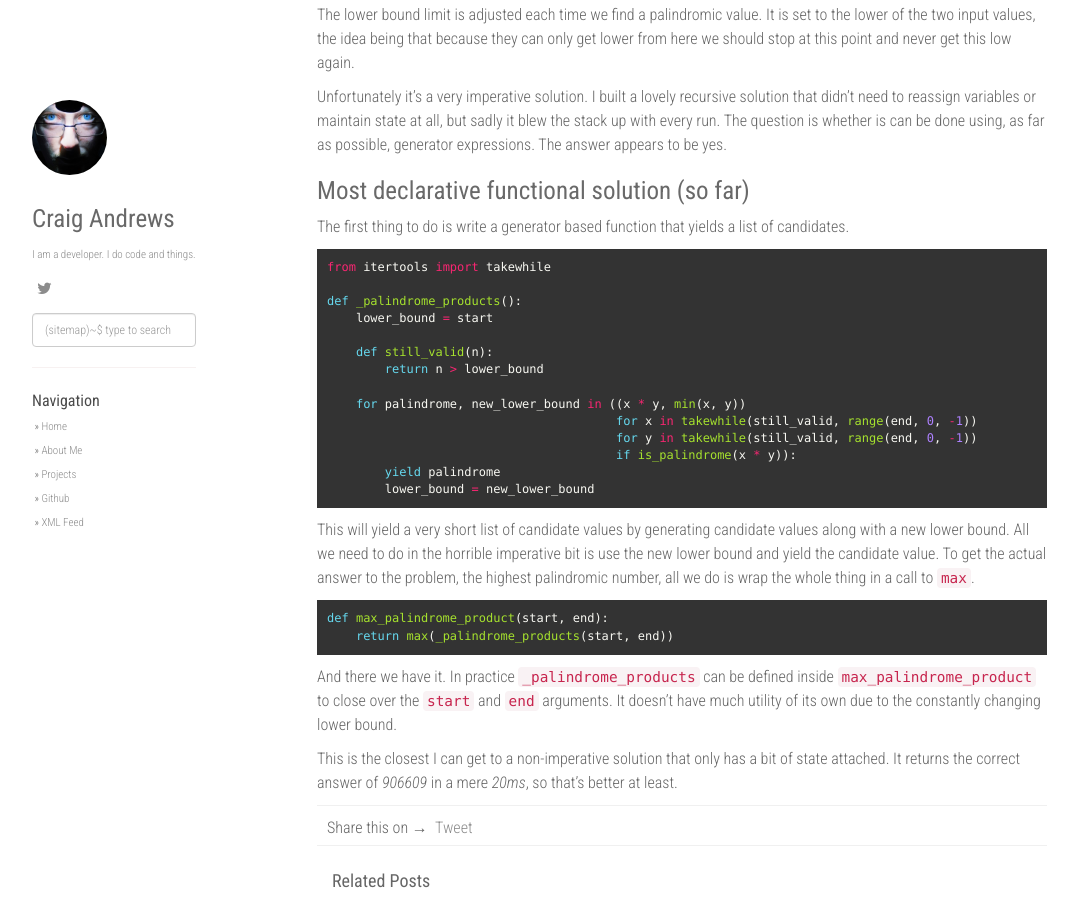
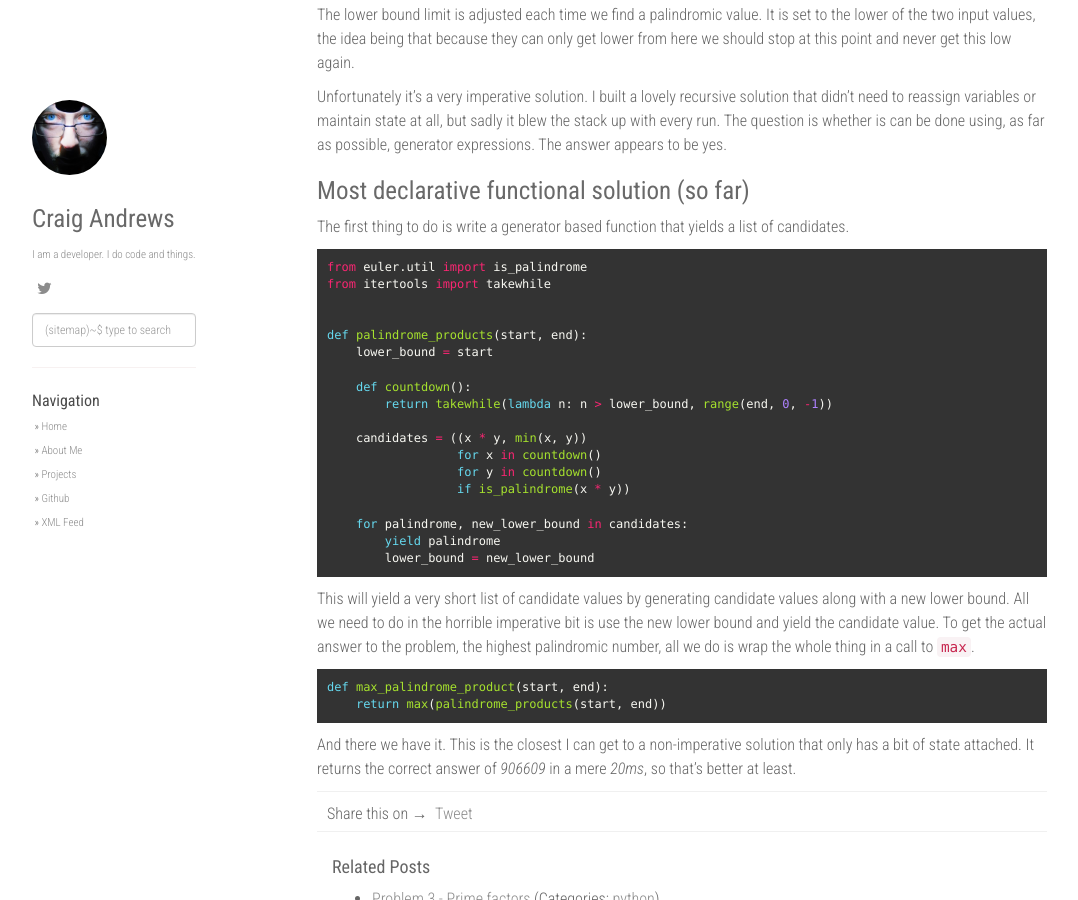
Before and after one commit to doozr/doozr.github.io, a Jekyll site: the page built from _posts/2016-05-27-p0004_palindrome_product_test.md, in a window 1280 px wide and 900 px high, scrolled down 1241 px. Shown: the whole window, without its empty margins (53-1131 px from the left). Built offline with Jekyll 4.4.1, drawn with Linux system fonts in a browser that asks for light colours; nearby versions of some CDN libraries; comment, search, counter and statistics services are not loaded.

Commit message:
Improve problem 4 declarativity

```diff
--- a/_posts/2016-05-27-p0004_palindrome_product_test.md
+++ b/_posts/2016-05-27-p0004_palindrome_product_test.md
@@ -80,18 +80,22 @@ be done using, as far as possible, generator expressions. The answer appears to
 The first thing to do is write a generator based function that yields a list of candidates.
 
 {% highlight python %}
+from euler.util import is_palindrome
 from itertools import takewhile
 
-def _palindrome_products():
+
+def palindrome_products(start, end):
     lower_bound = start
 
-    def still_valid(n):
-        return n > lower_bound
+    def countdown():
+        return takewhile(lambda n: n > lower_bound, range(end, 0, -1))
 
-    for palindrome, new_lower_bound in ((x * y, min(x, y))
-                                        for x in takewhile(still_valid, range(end, 0, -1))
-                                        for y in takewhile(still_valid, range(end, 0, -1))
-                                        if is_palindrome(x * y)):
+    candidates = ((x * y, min(x, y))
+                  for x in countdown()
+                  for y in countdown()
+                  if is_palindrome(x * y))
+
+    for palindrome, new_lower_bound in candidates:
         yield palindrome
         lower_bound = new_lower_bound
 {% endhighlight %}
@@ -102,11 +106,8 @@ actual answer to the problem, the highest palindromic number, all we do is wrap
 
 {% highlight python %}
 def max_palindrome_product(start, end):
-    return max(_palindrome_products(start, end))
+    return max(palindrome_products(start, end))
 {% endhighlight %}
 
-And there we have it. In practice `_palindrome_products` can be defined inside `max_palindrome_product` to close over
-the `start` and `end` arguments. It doesn't have much utility of its own due to the constantly changing lower bound.
-
-This is the closest I can get to a non-imperative solution that only has a bit of state attached. It returns the
-correct answer of *906609* in a mere *20ms*, so that's better at least.
+And there we have it. This is the closest I can get to a non-imperative solution that only has a bit of state attached.
+It returns the correct answer of *906609* in a mere *20ms*, so that's better at least.
```
